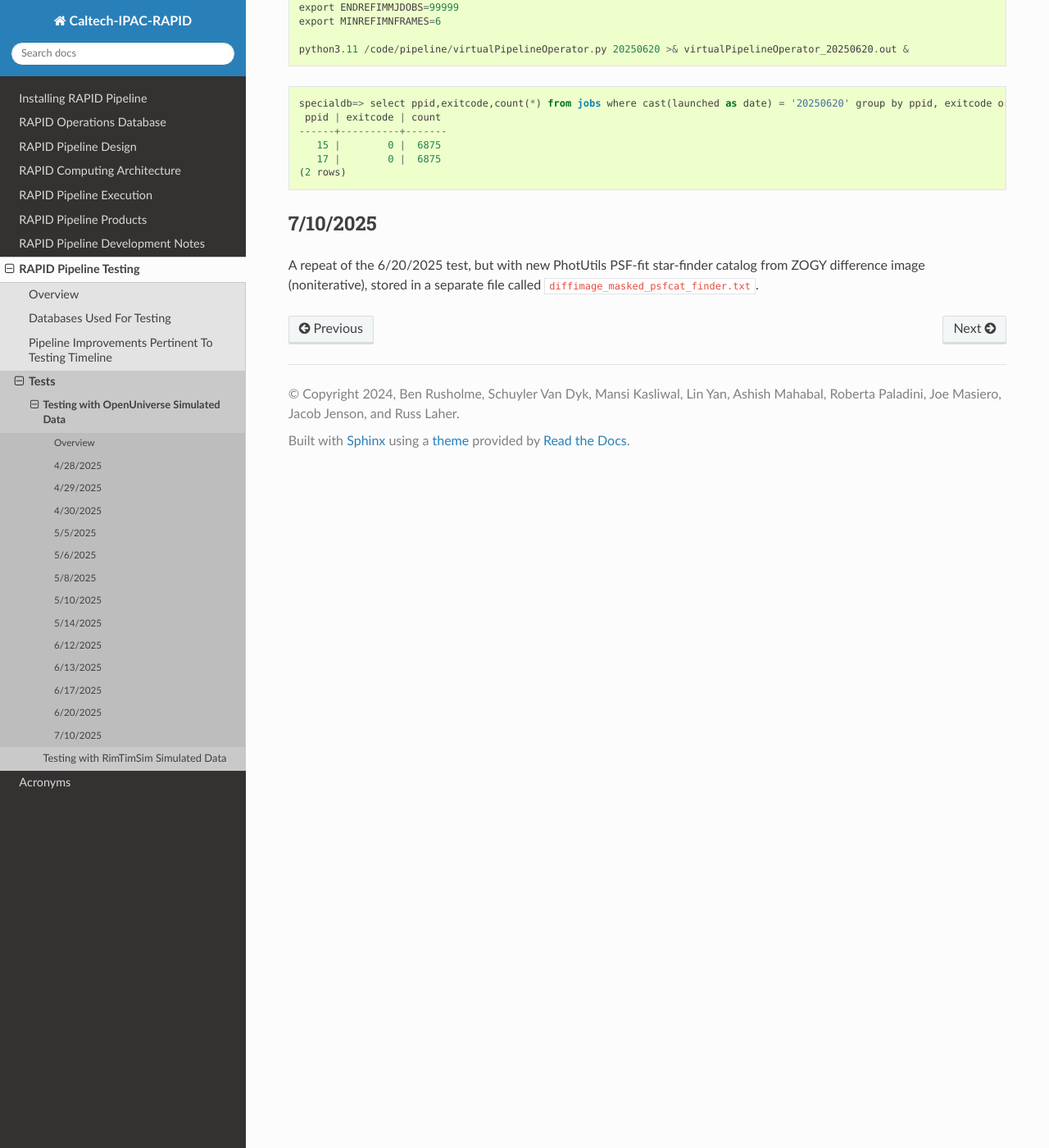
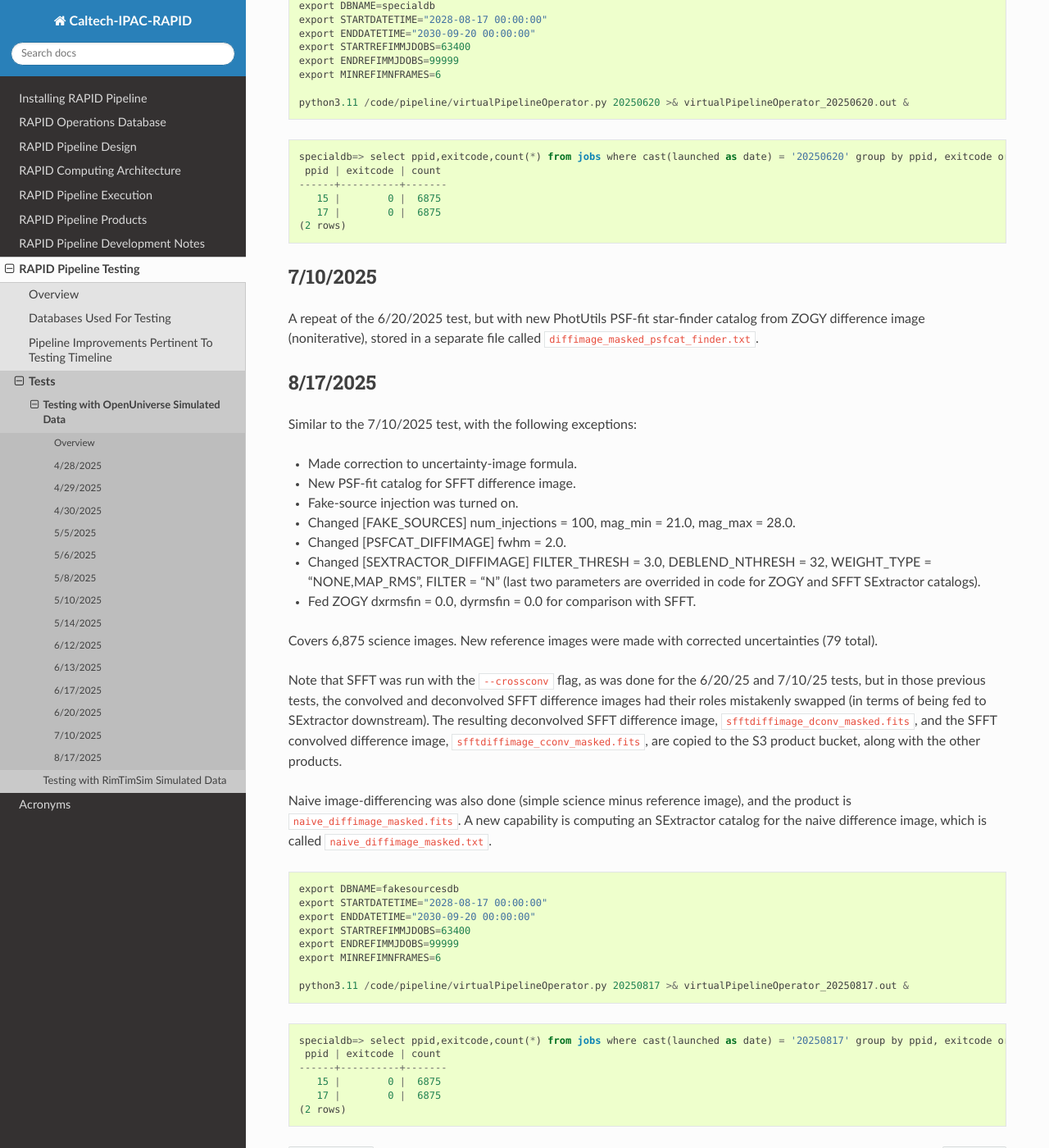
Before and after one commit to Caltech-IPAC/rapid, a Sphinx documentation site: the page built from docs/source/dev/openuniv_tests.rst, in a window 1280 px wide and 1400 px high, scrolled down 23204 px. Shown: the whole window at 82% size. Built offline with Sphinx 7.4.7 and the Read the Docs theme 3.1.0, drawn with Linux system fonts in a browser that asks for light colours; formulas are drawn with MathJax 3; some of the changed text lies outside the part shown.

Commit message:
Documented the 8/17/25 test.

```diff
--- a/docs/source/dev/openuniv_tests.rst
+++ b/docs/source/dev/openuniv_tests.rst
@@ -81,6 +81,7 @@ Test                       No. of images  No. of ref. images made  Start obs. da
 6/17/2025                           547              None          2028-08-17 00:00:00  2028-09-07 00:00:00  Only ZOGY difference-image products were made
 6/20/2025                         6,875              None          2028-08-17 00:00:00  2030-09-20 00:00:00  Both ZOGY and SFFT difference-image products were made.  Ran SFFT with ``--crossconv`` flag.
 7/10/2025                         6,875              None          2028-08-17 00:00:00  2030-09-20 00:00:00  Like the 6/20/2025 test with new PhotUtils PSF-fit star-finder catalog in separate file.
+8/17/2025                         6,875                79          2028-08-17 00:00:00  2030-09-20 00:00:00  Similar to the 7/10/2025 test, with several exceptions (see below for details).
 =========================  =============  =======================  ===================  ===================  ============================================================================================
 
 In the above table, superior reference images are defined as having ``nframes >= 10`` and ``cov5percent >= 60%``.  In other words, superior
@@ -818,3 +819,50 @@ Naive image-differencing was also done (simple science minus reference image), a
 
 A repeat of the 6/20/2025 test, but with new PhotUtils PSF-fit star-finder catalog from ZOGY difference image (noniterative),
 stored in a separate file called ``diffimage_masked_psfcat_finder.txt``.
+
+
+8/17/2025
+************************************
+
+Similar to the 7/10/2025 test, with the following exceptions:
+
+* Made correction to uncertainty-image formula.
+* New PSF-fit catalog for SFFT difference image.
+* Fake-source injection was turned on.
+* Changed [FAKE_SOURCES] num_injections = 100, mag_min = 21.0, mag_max = 28.0.
+* Changed [PSFCAT_DIFFIMAGE] fwhm = 2.0.
+* Changed [SEXTRACTOR_DIFFIMAGE] FILTER_THRESH = 3.0, DEBLEND_NTHRESH = 32, WEIGHT_TYPE = "NONE,MAP_RMS", FILTER = "N" (last two parameters are overrided in code for ZOGY and SFFT SExtractor catalogs).
+* Fed ZOGY dxrmsfin = 0.0, dyrmsfin = 0.0 for comparison with SFFT.
+
+Covers 6,875 science images.
+New reference images were made with corrected uncertainties (79 total).
+
+Note that SFFT was run with the ``--crossconv`` flag, as was done for the 6/20/25 and 7/10/25 tests,
+but in those previous tests, the convolved and deconvolved SFFT difference images had their roles
+mistakenly swapped (in terms of being fed to SExtractor downstream).
+The resulting deconvolved SFFT difference image, ``sfftdiffimage_dconv_masked.fits``, and the
+SFFT convolved difference image, ``sfftdiffimage_cconv_masked.fits``, are copied to the
+S3 product bucket, along with the other products.
+
+Naive image-differencing was also done (simple science minus reference image), and the product is ``naive_diffimage_masked.fits``.
+A new capability is computing an SExtractor catalog for the naive difference image, which is called ``naive_diffimage_masked.txt``.
+
+.. code-block::
+
+    export DBNAME=fakesourcesdb
+    export STARTDATETIME="2028-08-17 00:00:00"
+    export ENDDATETIME="2030-09-20 00:00:00"
+    export STARTREFIMMJDOBS=63400
+    export ENDREFIMMJDOBS=99999
+    export MINREFIMNFRAMES=6
+
+    python3.11 /code/pipeline/virtualPipelineOperator.py 20250817 >& virtualPipelineOperator_20250817.out &
+
+.. code-block::
+
+    specialdb=> select ppid,exitcode,count(*) from jobs where cast(launched as date) = '20250817' group by ppid, exitcode order by ppid, exitcode;
+     ppid | exitcode | count
+    ------+----------+-------
+       15 |        0 |  6875
+       17 |        0 |  6875
+    (2 rows)
--- a/docs/source/dev/tests.rst
+++ b/docs/source/dev/tests.rst
@@ -40,7 +40,7 @@ Date              Software modification
 7/17/2025         Switched around "cconv" versus "dconv" SFFT filenames in ``crossconv_flag`` logic
 7/18/2025         Added new capability of fake-source injection
 7/23/2025         Added computation of naive-difference-image SExtractor catalog (``naive_diffimage_masked.txt``)
-8/15/2025         Changes before the Big Run in August.  Made correction to uncertainty-image formula.  New PSF-fit catalog for SFFT difference image. Changed [FAKE_SOURCES] num_injections = 100, mag_min = 21.0, mag_max = 28.0.  Changed [PSFCAT_DIFFIMAGE] fwhm = 2.0. Changed [SEXTRACTOR_DIFFIMAGE] FILTER_THRESH = 3.0, DEBLEND_NTHRESH = 32, WEIGHT_TYPE = "NONE,MAP_RMS", FILTER = "N" (last two parameters are overrided in code for ZOGY and SFFT SExtractor catalogs). Fed ZOGY dxrmsfin = 0.0, dyrmsfin = 0.0.
+8/15/2025         Changes 8/17/25 test (Big Run).  Made correction to uncertainty-image formula.  New PSF-fit catalog for SFFT difference image. Changed [FAKE_SOURCES] num_injections = 100, mag_min = 21.0, mag_max = 28.0.  Changed [PSFCAT_DIFFIMAGE] fwhm = 2.0. Changed [SEXTRACTOR_DIFFIMAGE] FILTER_THRESH = 3.0, DEBLEND_NTHRESH = 32, WEIGHT_TYPE = "NONE,MAP_RMS", FILTER = "N" (last two parameters are overrided in code for ZOGY and SFFT SExtractor catalogs). Fed ZOGY dxrmsfin = 0.0, dyrmsfin = 0.0.
 ===============   ==========================================================================================================================================================================================================================================================================================================================================================================================================================================================================================================
 
 
```
